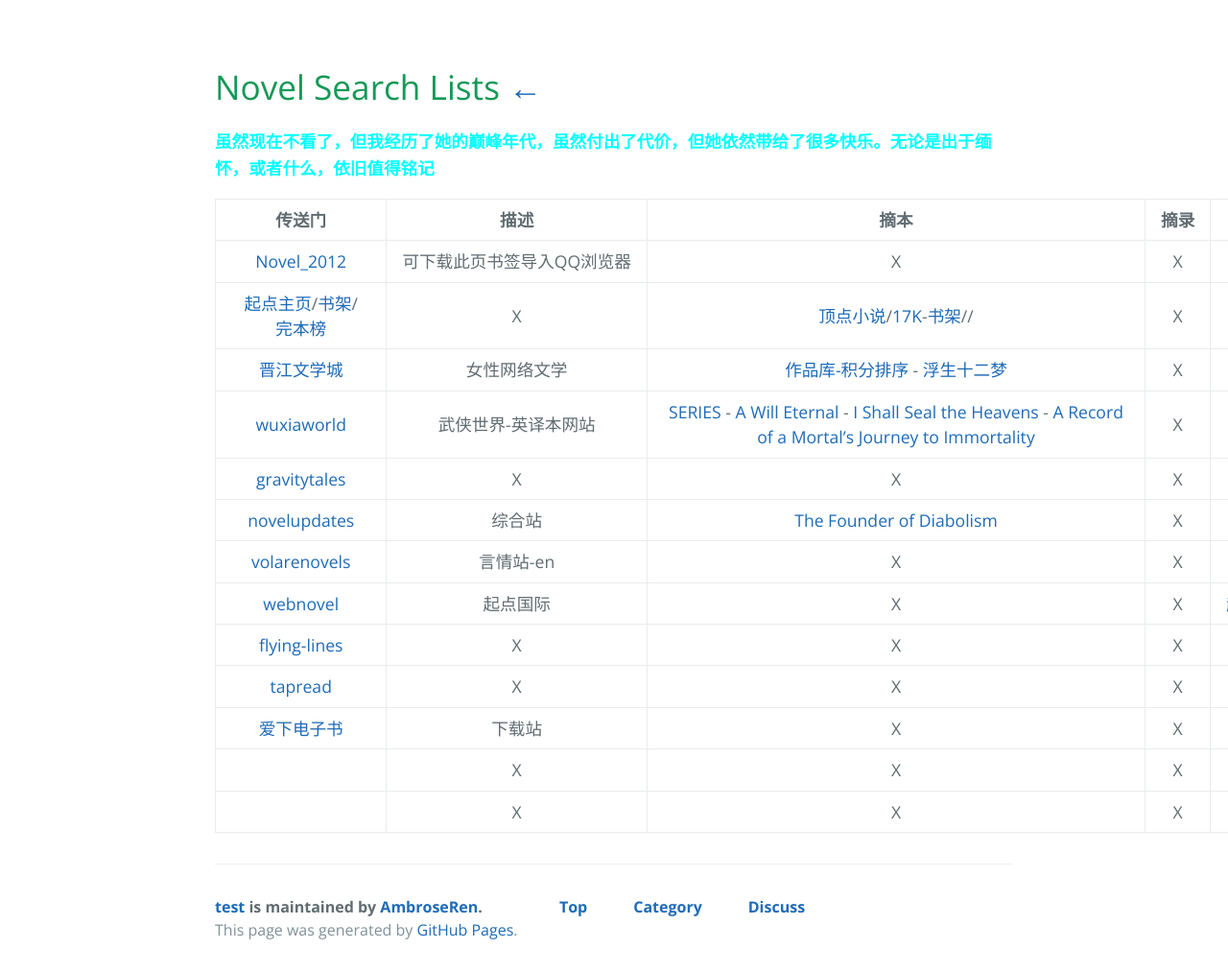
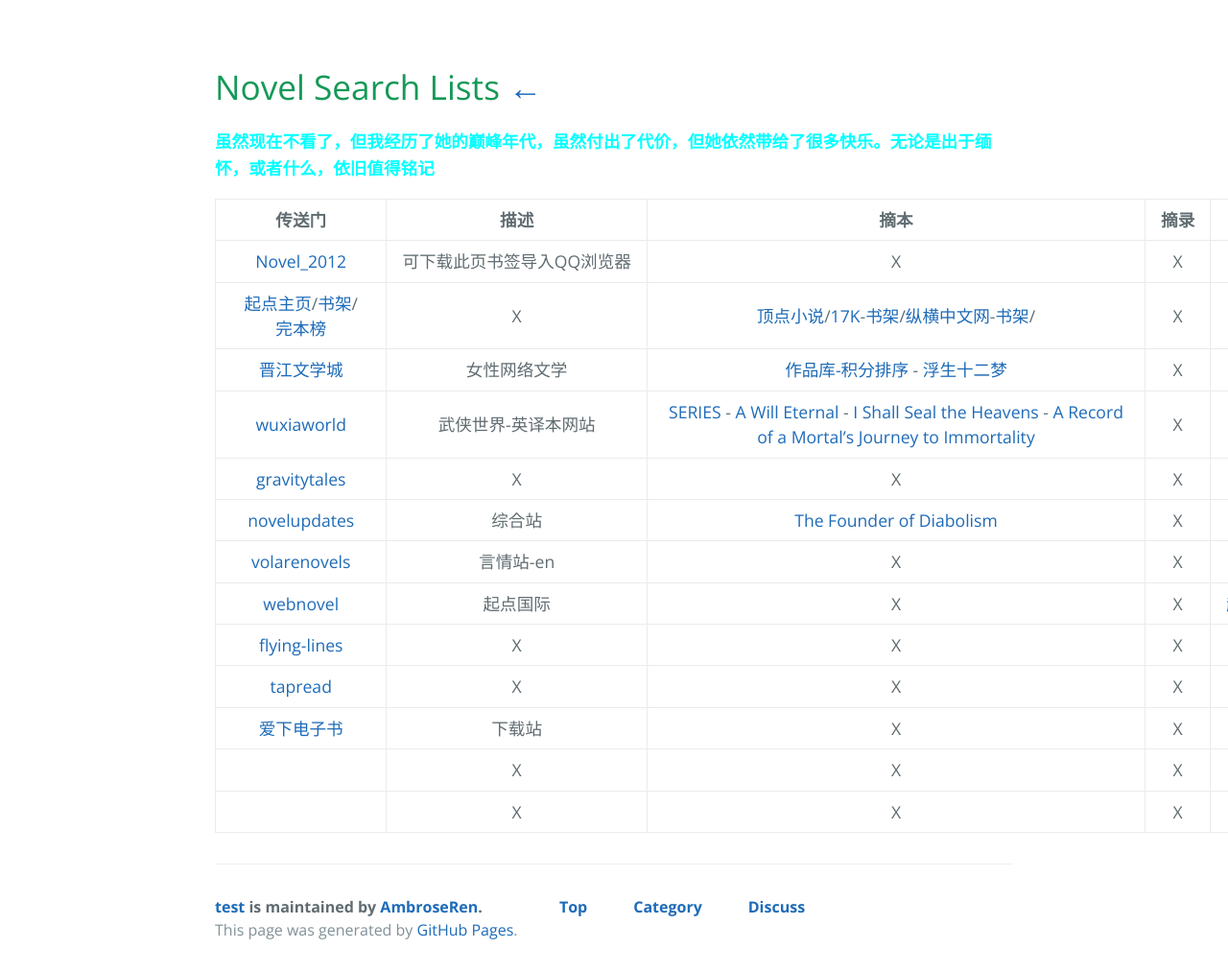
Before and after one commit to AmbroseRen/test, a Jekyll site: the page built from Library/Novel.md, in a window 1280 px wide. Shown: the whole page at 96% size. Built offline with Jekyll 4.4.1, drawn with Linux system fonts in a browser that asks for light colours; our own code applies the rules of GitHub Pages for plain Markdown files; the repository's description, which GitHub fills in, is left out.

Commit message:
Update Novel.md

```diff
--- a/Library/Novel.md
+++ b/Library/Novel.md
@@ -9,7 +9,7 @@
 | 传送门 | 描述 | 摘本 | 摘录 | 摘引 |
 |:---:|:---:|:---:|:---:|:---:|
 | [Novel_2012](Novel/Q_bookmarks_2021_5_22.html) | 可下载此页书签导入QQ浏览器 | X | X | X |
-| [起点主页](https://www.qidian.com/search)/[书架](https://my.qidian.com/bookcase/)/[完本榜](https://www.qidian.com/finish/) | X | [顶点小说](https://www.booktxt.net/index.php)/[17K](https://search.17k.com/search.xhtml?c.q=)-[书架](https://user.17k.com/www/bookshelf/)/[]()/[]() | X | X |
+| [起点主页](https://www.qidian.com/search)/[书架](https://my.qidian.com/bookcase/)/[完本榜](https://www.qidian.com/finish/) | X | [顶点小说](https://www.booktxt.net/index.php)/[17K](https://search.17k.com/search.xhtml?c.q=)-[书架](https://user.17k.com/www/bookshelf/)/[纵横中文网](http://search.zongheng.com/s?keyword=%E7%89%B9%E6%88%98%E4%B9%8B%E7%8E%8B)-[书架](http://home.zongheng.com/bookshelf)/[]() | X | X |
 | [晋江文学城](http://www.jjwxc.net/) | 女性网络文学 | [作品库-积分排序](http://www.jjwxc.net/bookbase_slave.php?orderstr=2) - [浮生十二梦](http://www.jjwxc.net/onebook.php?novelid=1267798) | X | X |
 | [wuxiaworld](https://www.wuxiaworld.com/) | 武侠世界-英译本网站 | [SERIES](https://www.wuxiaworld.com/novels) - [A Will Eternal](https://www.wuxiaworld.com/novel/a-will-eternal) - [I Shall Seal the Heavens](https://www.wuxiaworld.com/novel/i-shall-seal-the-heavens) - [A Record of a Mortal’s Journey to Immortality](https://www.wuxiaworld.com/novel/rmji) | X | X |
 | [gravitytales](https://www.gravitytales.cc/) | X | X | X | X |
```
